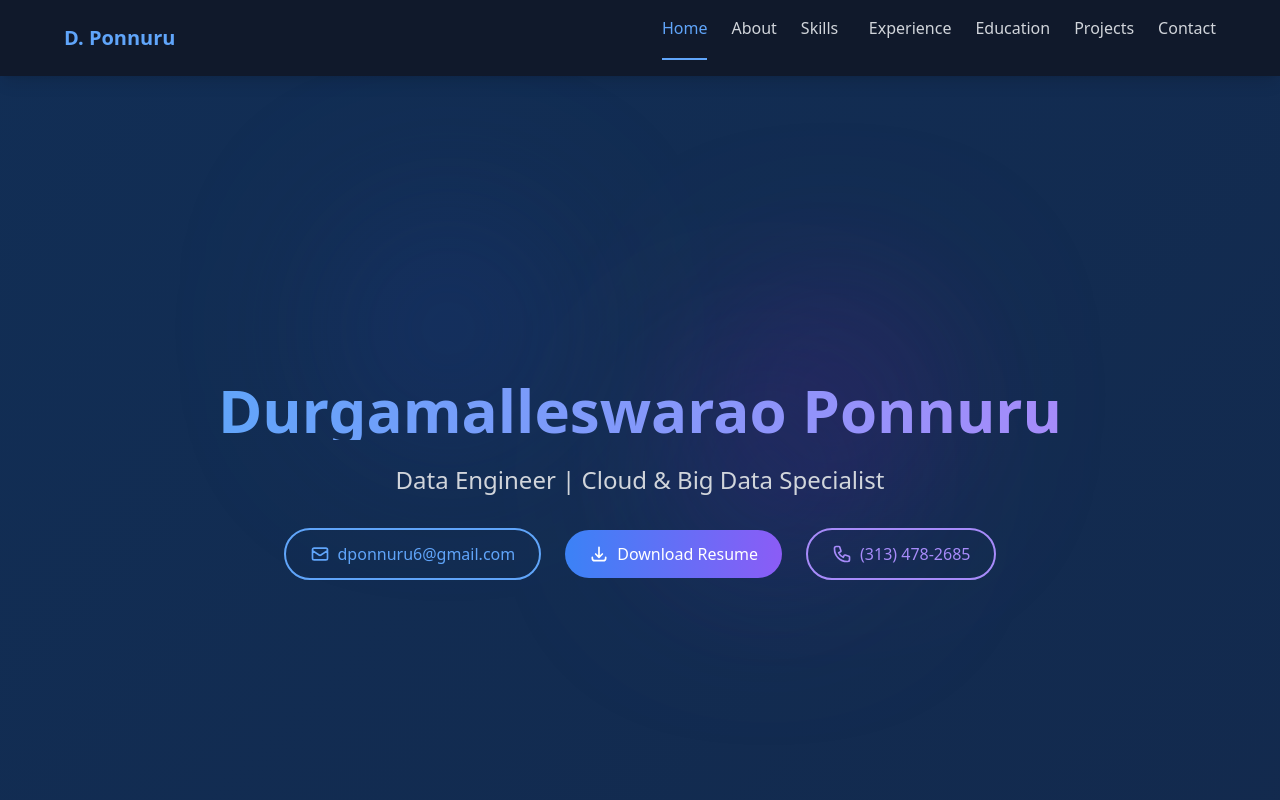
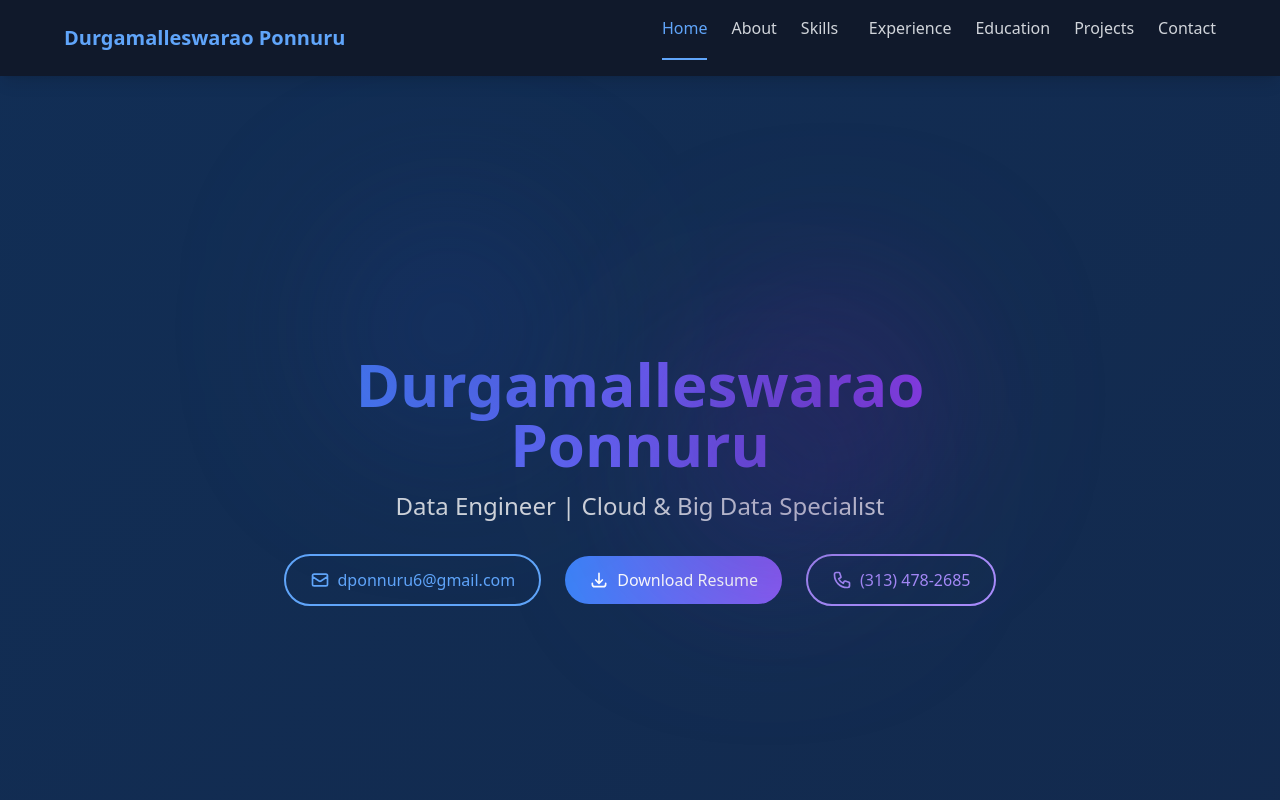
Before and after one commit to durga988722/Portfolio2, a React (Create React App) app: page / in a window 1280 px wide. Shown: the top 800 px of the page. Built offline with nearby package versions, Linux system fonts and the light colour scheme.

Commit message:
Updated home section (Name)

```diff
--- a/src/App.js
+++ b/src/App.js
@@ -100,7 +100,7 @@ export default function App() {
             animate={{ opacity: 1 }}
             className="hidden md:block text-xl font-bold text-blue-400"
           >
-            D. Ponnuru
+            Durgamalleswarao Ponnuru
           </motion.div>
 
 		  {/* Mobile Menu Button */}
@@ -157,26 +157,25 @@ export default function App() {
 
       <main className="pt-16 md:pt-20">
         {/* Home */}
-        <section id="home" className="min-h-screen flex flex-col justify-center items-center text-center px-4 sm:px-6 relative">
-          <div className="max-w-4xl mx-auto w-full">
-            <motion.div
-              initial={{ opacity: 0, y: -20 }}
-              animate={{ opacity: 1, y: 0 }}
-              transition={{ duration: 0.8 }}
-              className="mb-6 md:mb-8 px-2"
-            >
-              <h1 className="text-4xl sm:text-5xl md:text-6xl font-bold mb-4 md:mb-6 bg-clip-text text-transparent bg-gradient-to-r from-blue-400 to-purple-400">
+        <section id="home" className="min-h-screen flex flex-col justify-center items-center text-center px-4 sm:px-6 py-20">
+          <div className="w-full max-w-3xl mx-auto">
+			<div classname="mb-8 px-2 sm:px-4">
+				<motion.h1
+				  initial={{ opacity: 0, y: -20 }}
+				  animate={{ opacity: 1, y: 0 }}
+				  className="text-4xl xs:text-5xl sm:text-6xl font-bold leading-snug bg-clip-text text-transparent bg-gradient-to-r from-blue-500 to-purple-600 break-words px-1 mb-4"
+				>
                 Durgamalleswarao Ponnuru
-              </h1>
+              </motion.h1>
               <motion.p
                 initial={{ opacity: 0 }}
                 animate={{ opacity: 1 }}
                 transition={{ delay: 0.3, duration: 0.8 }}
-                className="text-lg sm:text-xl md:text-2xl text-gray-300 mb-6 md:mb-8"
+                className="text-lg sm:text-xl md:text-2xl text-gray-300 mb-8"
               >
                 Data Engineer | Cloud & Big Data Specialist
               </motion.p>
-            </motion.div>
+            </div>
 
             <motion.div
               initial={{ opacity: 0 }}
```
